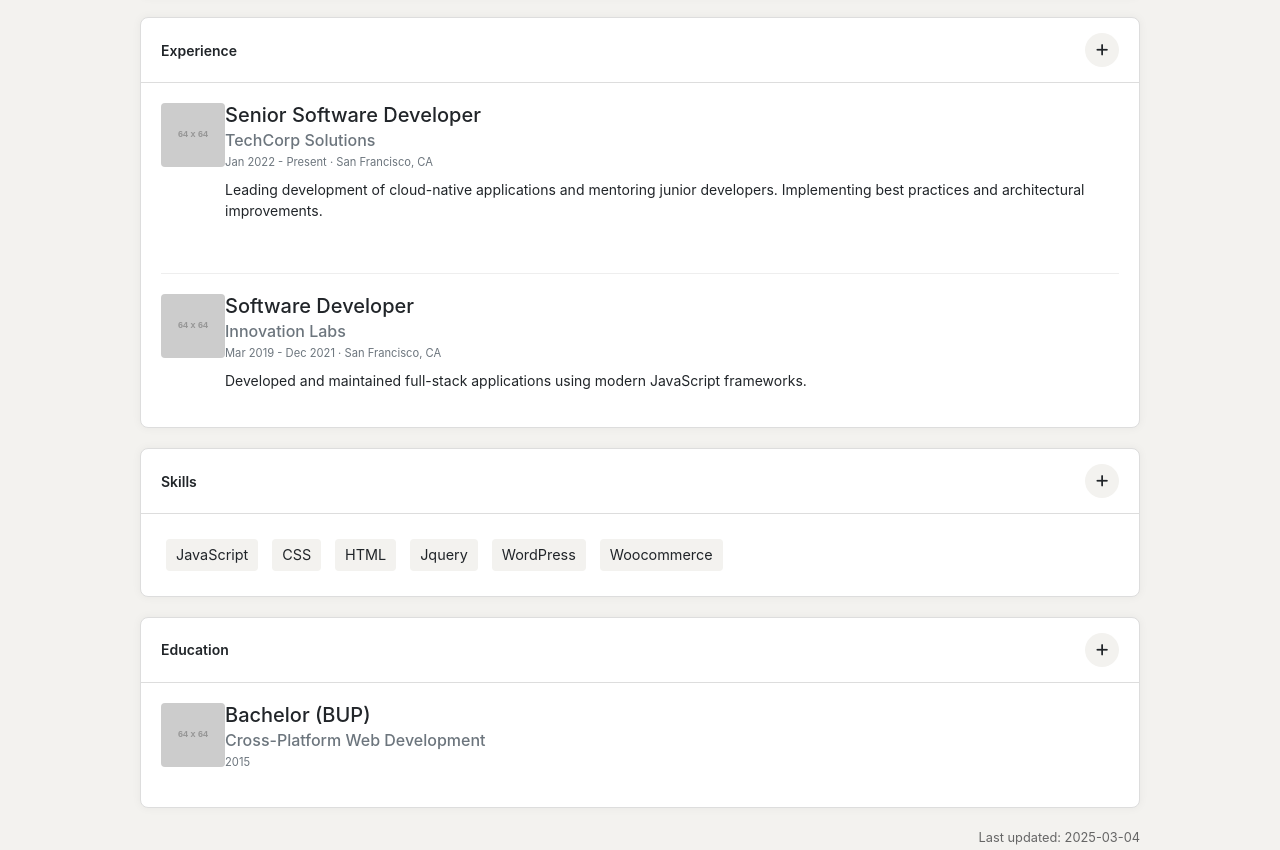
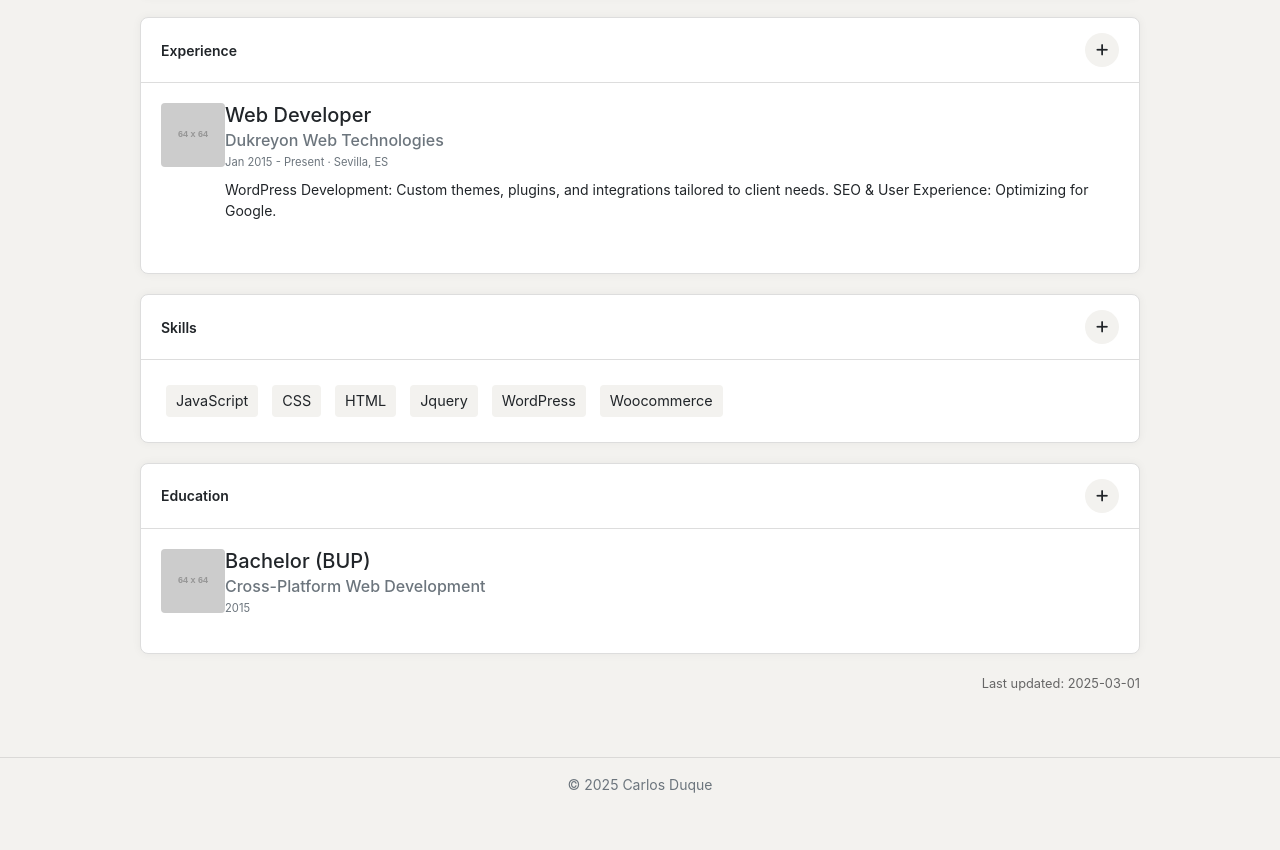
Before and after one commit to karlosduke/about-me, a plain HTML site: page index.html in a window 1280 px wide. Shown: the part 1134-1984 px from the top of the page. Drawn offline with nearby package versions, Linux system fonts and the light colour scheme; placeholder pictures from the web are drawn by us.

Commit message:
Update index.html

```diff
--- a/index.html
+++ b/index.html
@@ -182,24 +182,11 @@
                             <img src="https://via.placeholder.com/64" alt="Company Logo" class="rounded">
                         </div>
                         <div class="flex-grow-1 ms-3">
-                            <h5 class="mb-1">Senior Software Developer</h5>
-                            <h6 class="text-muted mb-1">TechCorp Solutions</h6>
-                            <p class="text-muted small mb-2">Jan 2022 - Present · San Francisco, CA</p>
-                            <p>Leading development of cloud-native applications and mentoring junior developers.
-                            Implementing best practices and architectural improvements.</p>
-                        </div>
-                    </div>
-                </div>
-                <div class="experience-item">
-                    <div class="d-flex">
-                        <div class="flex-shrink-0">
-                            <img src="https://via.placeholder.com/64" alt="Company Logo" class="rounded">
-                        </div>
-                        <div class="flex-grow-1 ms-3">
-                            <h5 class="mb-1">Software Developer</h5>
-                            <h6 class="text-muted mb-1">Innovation Labs</h6>
-                            <p class="text-muted small mb-2">Mar 2019 - Dec 2021 · San Francisco, CA</p>
-                            <p>Developed and maintained full-stack applications using modern JavaScript frameworks.</p>
+                            <h5 class="mb-1">Web Developer</h5>
+                            <h6 class="text-muted mb-1">Dukreyon Web Technologies</h6>
+                            <p class="text-muted small mb-2">Jan 2015 - Present · Sevilla, ES</p>
+                            <p>WordPress Development: Custom themes, plugins, and integrations tailored to client needs.
+                            SEO & User Experience: Optimizing for Google.</p>
                         </div>
                     </div>
                 </div>
@@ -248,7 +235,7 @@
 
         <!-- Last Updated -->
         <div class="last-updated">
-            Last updated: 2025-03-04
+            Last updated: 2025-03-01
         </div>
     </div>
     <footer class="py-3 my-4 mt-0">
```
